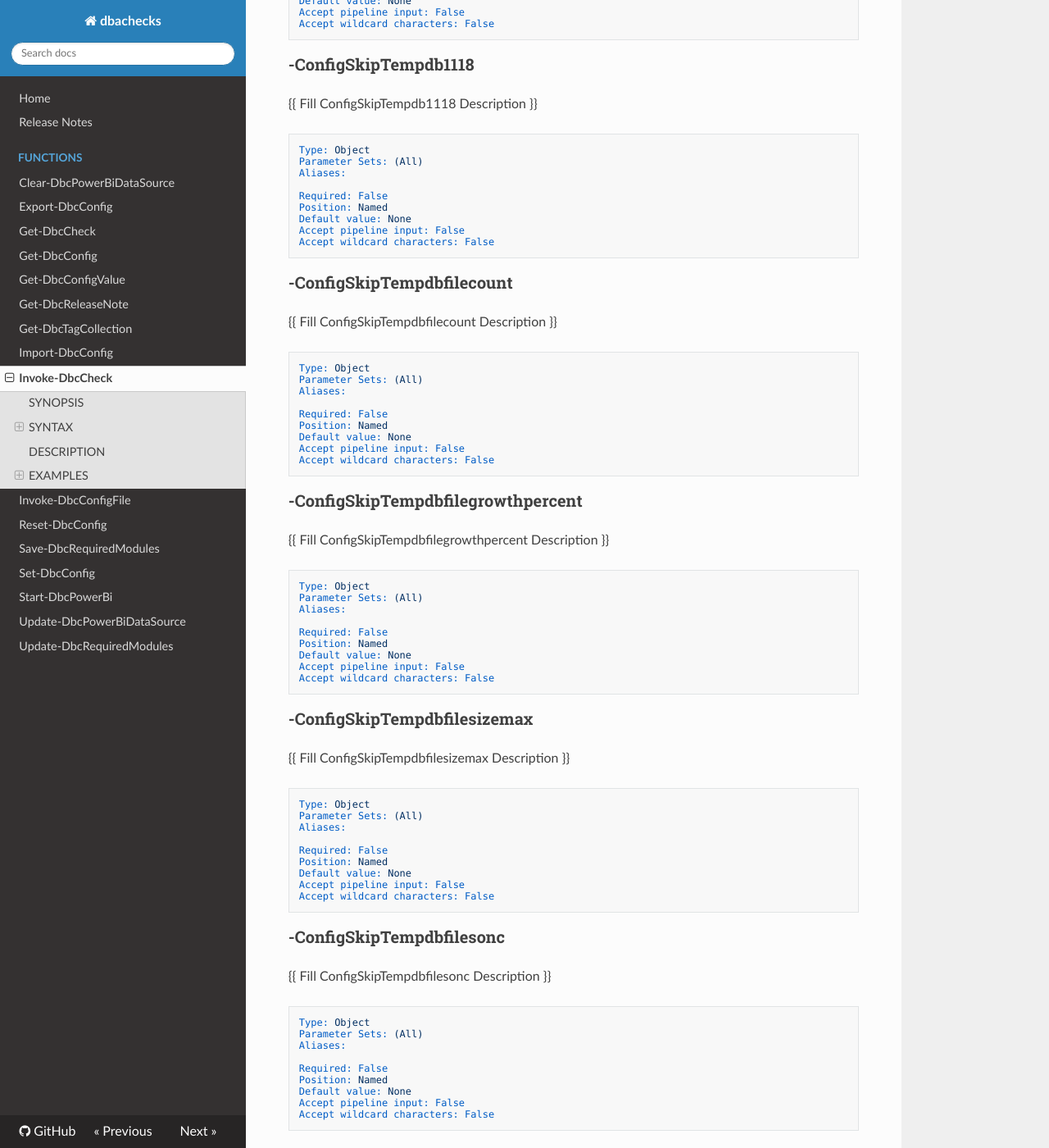
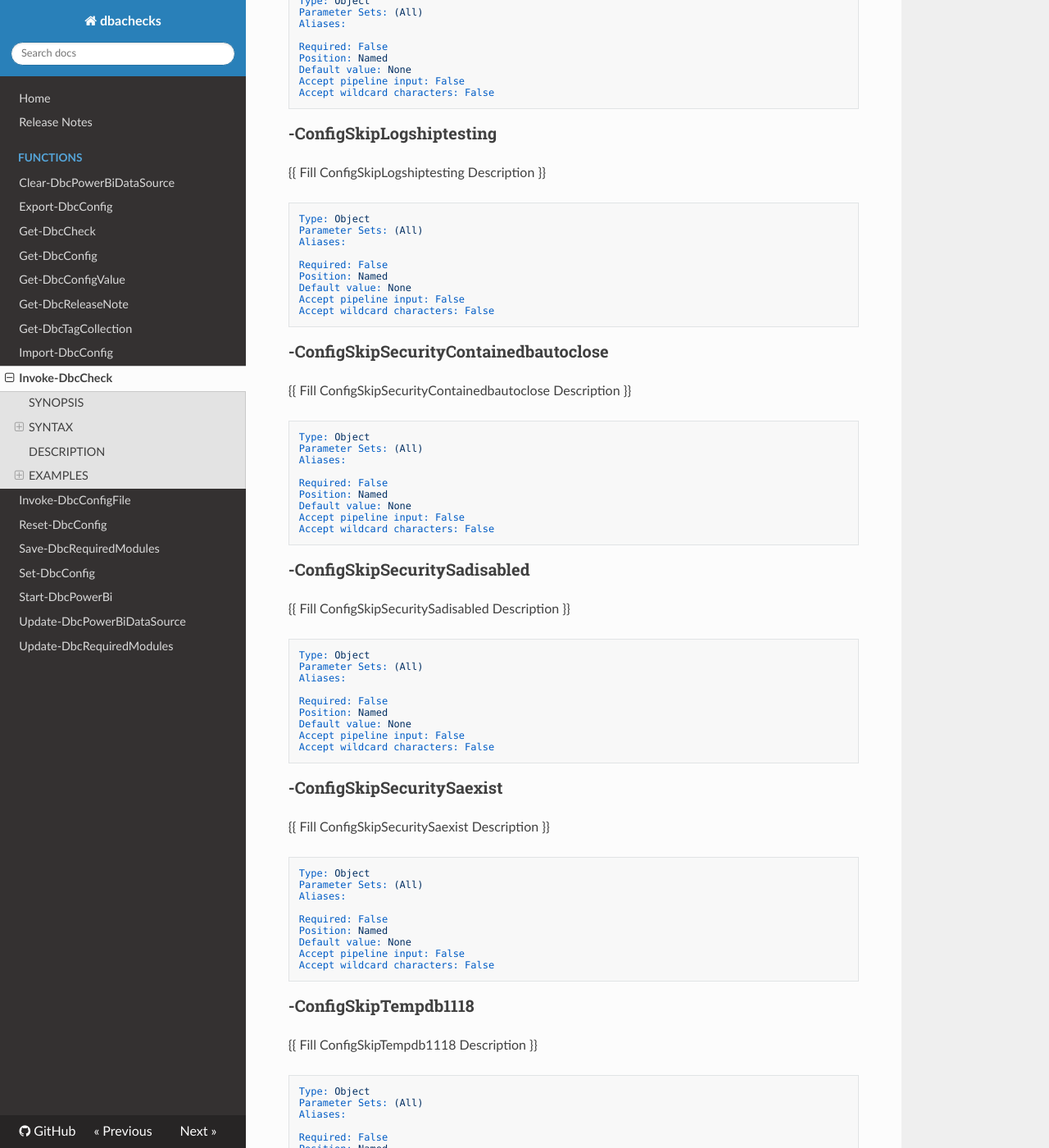
Before and after one commit to dataplat/dbachecks, an MkDocs documentation site: the page built from docs/functions/Invoke-DbcCheck.md, in a window 1280 px wide and 1400 px high, scrolled down 59457 px. Shown: the whole window at 82% size. Built offline with MkDocs 1.6.1, drawn with Linux system fonts in a browser that asks for light colours; nearby versions of some CDN libraries; old or Windows-style settings are respelled for this version of MkDocs; some of the changed text lies outside the part shown.

Commit message:
Updated Version Number and docs from master ***NO_CI***

````diff
--- a/docs/functions/Invoke-DbcCheck.md
+++ b/docs/functions/Invoke-DbcCheck.md
@@ -101,7 +102,9 @@ Invoke-DbcCheck [-Script <Object[]>] [-TestName <String[]>] [-EnableExit] [[-Che
  [-ConfigSkipInstanceOleautomationproceduresdisabled <Object>]
  [-ConfigSkipInstanceRemoteaccessdisabled <Object>]
  [-ConfigSkipInstanceScanforstartupproceduresdisabled <Object>] [-ConfigSkipLogfilecounttest <Object>]
- [-ConfigSkipLogshiptesting <Object>] [-ConfigSkipTempdb1118 <Object>] [-ConfigSkipTempdbfilecount <Object>]
+ [-ConfigSkipLogshiptesting <Object>] [-ConfigSkipSecurityContainedbautoclose <Object>]
+ [-ConfigSkipSecuritySadisabled <Object>] [-ConfigSkipSecuritySaexist <Object>]
+ [-ConfigSkipTempdb1118 <Object>] [-ConfigSkipTempdbfilecount <Object>]
  [-ConfigSkipTempdbfilegrowthpercent <Object>] [-ConfigSkipTempdbfilesizemax <Object>]
  [-ConfigSkipTempdbfilesonc <Object>] [-ConfigTestingIntegrationInstance <Object>] [<CommonParameters>]
 ```
@@ -202,7 +206,9 @@ Invoke-DbcCheck [-Script <Object[]>] [-TestName <String[]>] [-EnableExit] [[-Che
  [-ConfigSkipInstanceOleautomationproceduresdisabled <Object>]
  [-ConfigSkipInstanceRemoteaccessdisabled <Object>]
  [-ConfigSkipInstanceScanforstartupproceduresdisabled <Object>] [-ConfigSkipLogfilecounttest <Object>]
- [-ConfigSkipLogshiptesting <Object>] [-ConfigSkipTempdb1118 <Object>] [-ConfigSkipTempdbfilecount <Object>]
+ [-ConfigSkipLogshiptesting <Object>] [-ConfigSkipSecurityContainedbautoclose <Object>]
+ [-ConfigSkipSecuritySadisabled <Object>] [-ConfigSkipSecuritySaexist <Object>]
+ [-ConfigSkipTempdb1118 <Object>] [-ConfigSkipTempdbfilecount <Object>]
  [-ConfigSkipTempdbfilegrowthpercent <Object>] [-ConfigSkipTempdbfilesizemax <Object>]
  [-ConfigSkipTempdbfilesonc <Object>] [-ConfigTestingIntegrationInstance <Object>] [<CommonParameters>]
 ```
@@ -2755,6 +2761,21 @@ Accept pipeline input: False
 Accept wildcard characters: False
 ```
 
+### -ConfigPolicySecurityContainedbautoclose
+{{ Fill ConfigPolicySecurityContainedbautoclose Description }}
+
+```yaml
+Type: Object
+Parameter Sets: (All)
+Aliases:
+
+Required: False
+Position: Named
+Default value: None
+Accept pipeline input: False
+Accept wildcard characters: False
+```
+
 ### -ConfigPolicySecurityCrossdbownershipchaining
 {{ Fill ConfigPolicySecurityCrossdbownershipchaining Description }}
 
@@ -3355,6 +3376,51 @@ Accept pipeline input: False
 Accept wildcard characters: False
 ```
 
+### -ConfigSkipSecurityContainedbautoclose
+{{ Fill ConfigSkipSecurityContainedbautoclose Description }}
+
+```yaml
+Type: Object
+Parameter Sets: (All)
+Aliases:
+
+Required: False
+Position: Named
+Default value: None
+Accept pipeline input: False
+Accept wildcard characters: False
+```
+
+### -ConfigSkipSecuritySadisabled
+{{ Fill ConfigSkipSecuritySadisabled Description }}
+
+```yaml
+Type: Object
+Parameter Sets: (All)
+Aliases:
+
+Required: False
+Position: Named
+Default value: None
+Accept pipeline input: False
+Accept wildcard characters: False
+```
+
+### -ConfigSkipSecuritySaexist
+{{ Fill ConfigSkipSecuritySaexist Description }}
+
+```yaml
+Type: Object
+Parameter Sets: (All)
+Aliases:
+
+Required: False
+Position: Named
+Default value: None
+Accept pipeline input: False
+Accept wildcard characters: False
+```
+
 ### -ConfigSkipTempdb1118
 {{ Fill ConfigSkipTempdb1118 Description }}
 
````
Also changed, not shown: other parts of docs/functions/Invoke-DbcCheck.md (+6 -4 lines), docs/RELEASE.md (+10 -2 lines), 1 other file.
